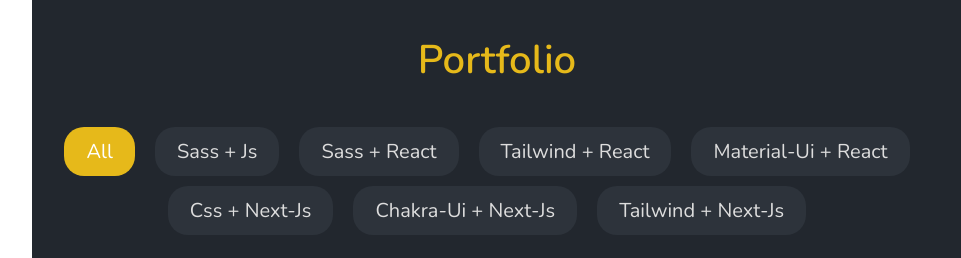
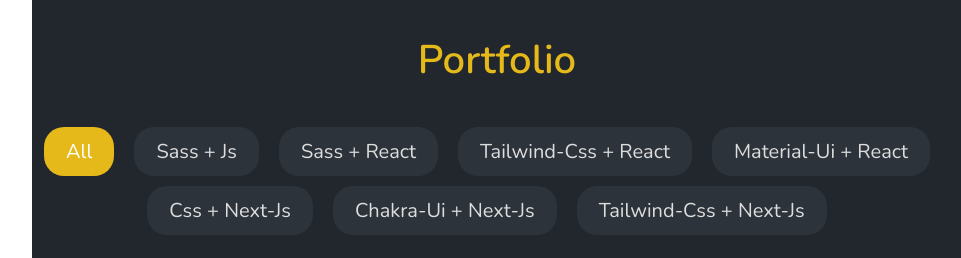
Before and after one commit to taiseen/personal-portfolio, a React (Create React App) app: page / in a window 1280 px wide. Shown: the part 2420-2678 px from the top of the page, without its empty margins (318-1279 px from the left). Built offline with nearby package versions, Linux system fonts and the light colour scheme.

Commit message:
Bug Fix ==> OK

```diff
--- a/src/components/Portfolio/Portfolio.jsx
+++ b/src/components/Portfolio/Portfolio.jsx
@@ -36,11 +36,11 @@
     { context: 'all' },
     { context: 'sass + js' },
     { context: 'sass + react' },
-    { context: 'tailwind + react' },
+    { context: 'tailwind-css + react' },
     { context: 'material-ui + react' },
     { context: 'css + next-js' },
     { context: 'chakra-ui + next-js' },
-    { context: 'tailwind + next-js' },
+    { context: 'tailwind-css + next-js' },
   ]
 
 
```
